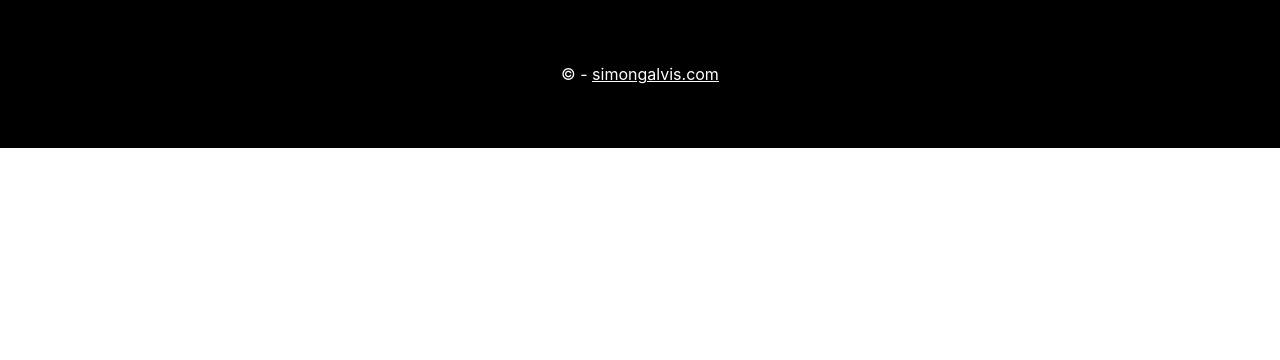
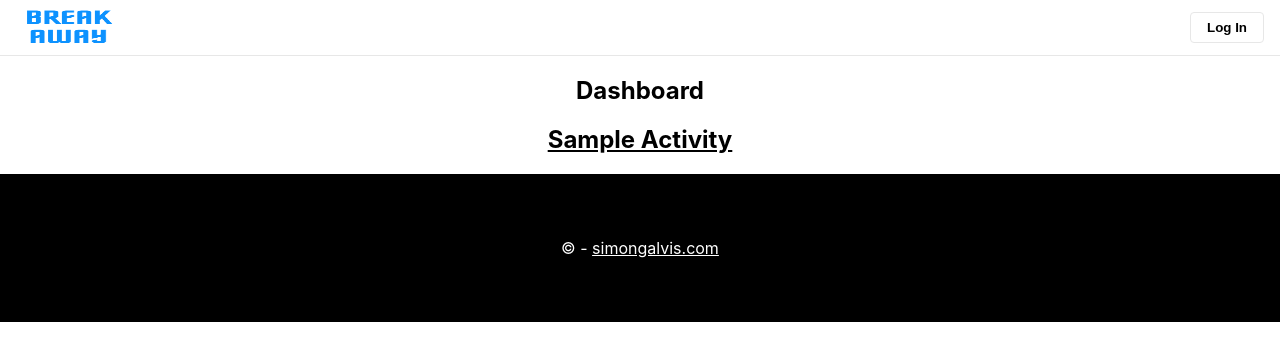
Before and after one commit to simongalvis/breakaway-client, a React (Create React App) app: page /activities in a window 1280 px wide. Shown: the top 360 px of the page. Built offline with nearby package versions, Linux system fonts and the light colour scheme.

Commit message:
Establish routes for dashboard and expanded activity

```diff
--- a/src/App/App.js
+++ b/src/App/App.js
@@ -7,6 +7,8 @@ import LandingPage from '../LandingPage/LandingPage'
 import LoginPage from '../LoginPage/LoginPage'
 import SignupPage from '../SignupPage/SignupPage'
 import Footer from '../Footer/Footer'
+import ExpandedActivity from '../ExpandedActivity/ExpandedActivity'
+import Dashboard from '../Dashboard/Dashboard'
 
 
 
@@ -29,6 +31,9 @@ class App extends React.Component {
     <Route exact path='/' component={LandingPage}/>
     <Route exact path='/signup-page' component={SignupPage}/>
     <Route exact path='/login-page' component={LoginPage}/>
+    <Route exact path='/activities' component={Dashboard}/>
+    <Route exact path='/activities/:activityId' component={ExpandedActivity}/>
+
 </>
 
     )
--- a/src/Dashboard/Dashboard.css
+++ b/src/Dashboard/Dashboard.css
@@ -0,0 +1,3 @@
+#expandedactivitylink{
+    color:black;
+}
--- a/src/Dashboard/Dashboard.js
+++ b/src/Dashboard/Dashboard.js
@@ -1,11 +1,19 @@
-import React from 'react';
-import './Dashboard.css';
-
+import React from 'react'
+import { Link } from 'react-router-dom'
+import './Dashboard.css'
+import NavBar from '../NavBar/NavBar'
 class Dashboard extends React.Component{
 
     render(){
         return(
-            <h2>Dashboard</h2>
+            <div className='Dashboard'>
+                <NavBar/>
+                <h2>Dashboard</h2>
+
+                    <h2 ><Link to='/activities/1' id='expandedactivitylink'>Sample Activity</Link></h2>
+
+            </div>
+
         )
     }
 }
--- a/src/ExpandedActivity/ExpandedActivity.js
+++ b/src/ExpandedActivity/ExpandedActivity.js
@@ -1,12 +1,17 @@
 import React from 'react';
 import './ExpandedActivity.css';
+import NavBar from '../NavBar/NavBar'
 
 class ExpandedActivity extends React.Component{
 
 
     render(){
         return(
-            <h2>Expanded Activity</h2>
+            <div className='ExpandedActivity'>
+                <NavBar/>
+                <h2>Expanded Activity</h2>
+            </div>
+
         )
     }
 }
--- a/src/LoginPage/LoginPage.js
+++ b/src/LoginPage/LoginPage.js
@@ -1,4 +1,5 @@
 import React from 'react';
+import { Link } from 'react-router-dom'
 import '../LoginPage/LoginPage.css';
 import NavBar from '../NavBar/NavBar.js';
 import Footer from '../Footer/Footer'
@@ -14,7 +15,10 @@ class LoginPage extends React.Component{
                 <form>
                     <input  type='text' id='loginusername' name='loginusername' placeholder='Username'/>
                     <input  type='text' id='loginpassword' name='loginpassword' placeholder='Password'/>
-                    <button id='loginbutton'>Log In</button>
+                    <Link to='/activities'>
+                        <button id='loginbutton'>Log In</button>
+                    </Link>
+
                 </form>
 
 
```
Also changed, not shown: 1 other file (tests, documents, lock files or other folders).
